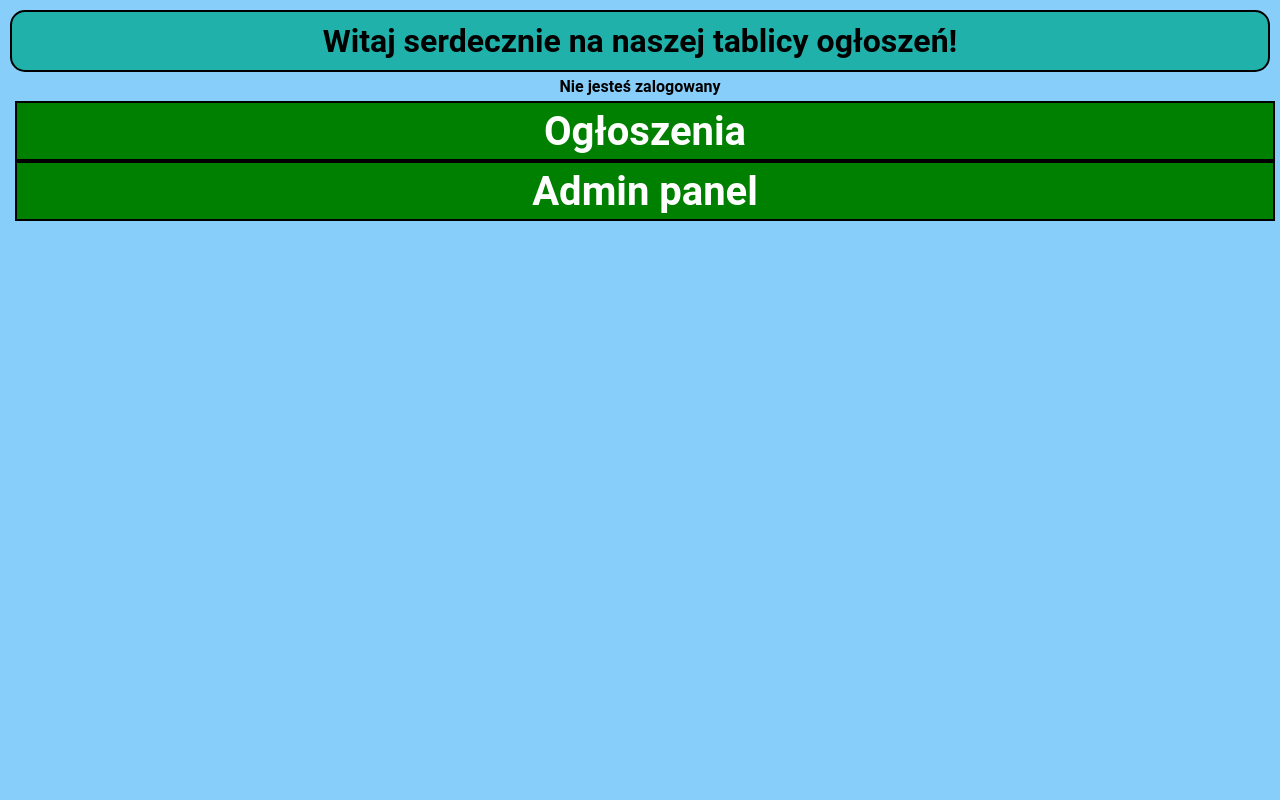
After one commit to stonedpsychopath/Tablica_Ogloszen, a Django app: page / in a window 1280 px wide. The commit adds this page. Run offline with Django 4.2, Linux system fonts and the light colour scheme.

Commit message:
ŚWIEŻUTKIE NOWIUTKIE

```diff
--- a/Projekt_TO/Projekt_TO/urls.py
+++ b/Projekt_TO/Projekt_TO/urls.py
@@ -1,7 +1,10 @@
 from django.contrib import admin
 from django.urls import path, include
 
+from Projekt_TO.views import home_view
+
 urlpatterns = [
+   path('', home_view),
    path('admin/', admin.site.urls),
    path('tablica_ogloszen/', include('tablica_ogloszen.urls', namespace='tablica_ogloszen')),
 ]
--- /dev/null
+++ b/Projekt_TO/Projekt_TO/views.py
@@ -0,0 +1,5 @@
+from django.shortcuts import render
+
+def home_view(request):
+   print(request.user)
+   return render(request, 'home.html')
--- /dev/null
+++ b/Projekt_TO/tablica_ogloszen/static/tablica_ogloszen/haha.css
@@ -0,0 +1,70 @@
+*{
+            margin: 0;
+            padding: 5px;
+            box-sizing: border-box;
+            background-color: lightskyblue;
+            font-family: "Roboto", "Lucida Grande", "DejaVu Sans", "Bitstream Vera Sans", Verdana, Arial, sans-serif;
+            font-weight: bold;
+        }
+a{
+
+     color: white;
+    background-color: transparent;
+
+ }
+
+table, h1,h2,h3{
+    border-radius: 15px;
+    width: 100%;
+    background-color: aquamarine;
+  }
+  td, th, h1,h3 {
+    border: 2px solid black;
+    text-align: center;
+    padding: 10px;
+  }
+
+  table, th, td{
+    border: 2px solid black;
+  }
+
+.cat, .name, .price, .description, h1{
+    background-color: lightseagreen;
+}
+th, li, h3 {
+    background-color: mediumseagreen;
+}
+li {
+    border: 2px solid black;
+    text-align: left;
+    padding: 10px;
+  }
+.block {
+    color: white;
+    font-size:40px;
+    text-decoration:none;
+    background-color: green;
+    width: 100%;
+        height: 60px;
+            border: 2px solid black;
+            text-align: center;
+            cursor: pointer;
+}
+.block2 {
+    color: white;
+    font-size:40px;
+    text-decoration:none;
+    background-color: green;
+    width: 100%;
+    height: 60px;
+     border: 2px solid black;
+            text-align: center;
+            cursor: pointer;
+
+}
+.but3{
+    background-color: green;
+}
+p{
+    text-align: center;
+}
--- /dev/null
+++ b/Projekt_TO/tablica_ogloszen/templates/home.html
@@ -0,0 +1,34 @@
+{% load static %}
+<link rel="stylesheet" href="{% static 'tablica_ogloszen/haha.css' %}">
+<h1>Witaj serdecznie na naszej tablicy ogłoszeń!</h1>
+
+{% if user.is_authenticated %}
+    <p>Cześć, {{ user }}</p>
+{% else %}
+    <p>Nie jesteś zalogowany</p>
+{% endif %}
+
+<a href="{% url 'tablica_ogloszen:question_list'%}" style="text-decoration:none;" >
+    <button type="button" class="block" >
+        Ogłoszenia
+    </button>
+</a>
+
+
+<a href="{% url 'admin:index' %}" style="text-decoration:none;" >
+   <button type="button" class="block2">
+       Admin panel
+   </button>
+</a>
+
+
+{#<!DOCTYPE html>#}
+{#<html lang="en">#}
+{#<head>#}
+{#    <meta charset="UTF-8">#}
+{#    <title>Title</title>#}
+{#</head>#}
+{#<body>#}
+{#    <h1>Cześć, Jacek</h1>#}
+{#</body>#}
+{#</html>#}
--- a/Projekt_TO/tablica_ogloszen/templates/tablica_ogloszen/announcement_list.html
+++ b/Projekt_TO/tablica_ogloszen/templates/tablica_ogloszen/announcement_list.html
@@ -8,12 +8,10 @@
         <tr>
             <th>użytkownicy</th>
         </tr>
-   {% for AbstractUser in announcement %}
+   {% for AbstractUser in CustomUser %}
        <tr>
                 <td>{{ AbstractUser.id }}</td>
-                <td><a href="{% url 'tablica_ogloszen:question_detail' AbstractUser %}">
-                {{ abstractUser.first_name }}</a>
-                </td>
+                <td>{{ abstractUser.first_name }}</td>
                 <td>{{abstractUser.last_name}}</td>
                 <td>{{ abstractUser.username }}</td>
                 <td>{{ abstractUser.phone_Number }}</td>
--- a/Projekt_TO/tablica_ogloszen/urls.py
+++ b/Projekt_TO/tablica_ogloszen/urls.py
@@ -6,4 +6,5 @@ app_name = 'tablica_ogloszen'
 urlpatterns = [
    path('', views.question_list, name='question_list'),
    path('<int:question_id>/', views.question_detail, name='question_detail'),
+   path('<int:question_id>/', views.announcement_list, name='announcement_list'),
 ]
```
Also changed, not shown: Projekt_TO/tablica_ogloszen/templates/tablica_ogloszen/question_detail.html (+2 -8 lines), Projekt_TO/tablica_ogloszen/templates/tablica_ogloszen/question_list.html (+7 -8 lines), Projekt_TO/db.sqlite3.
